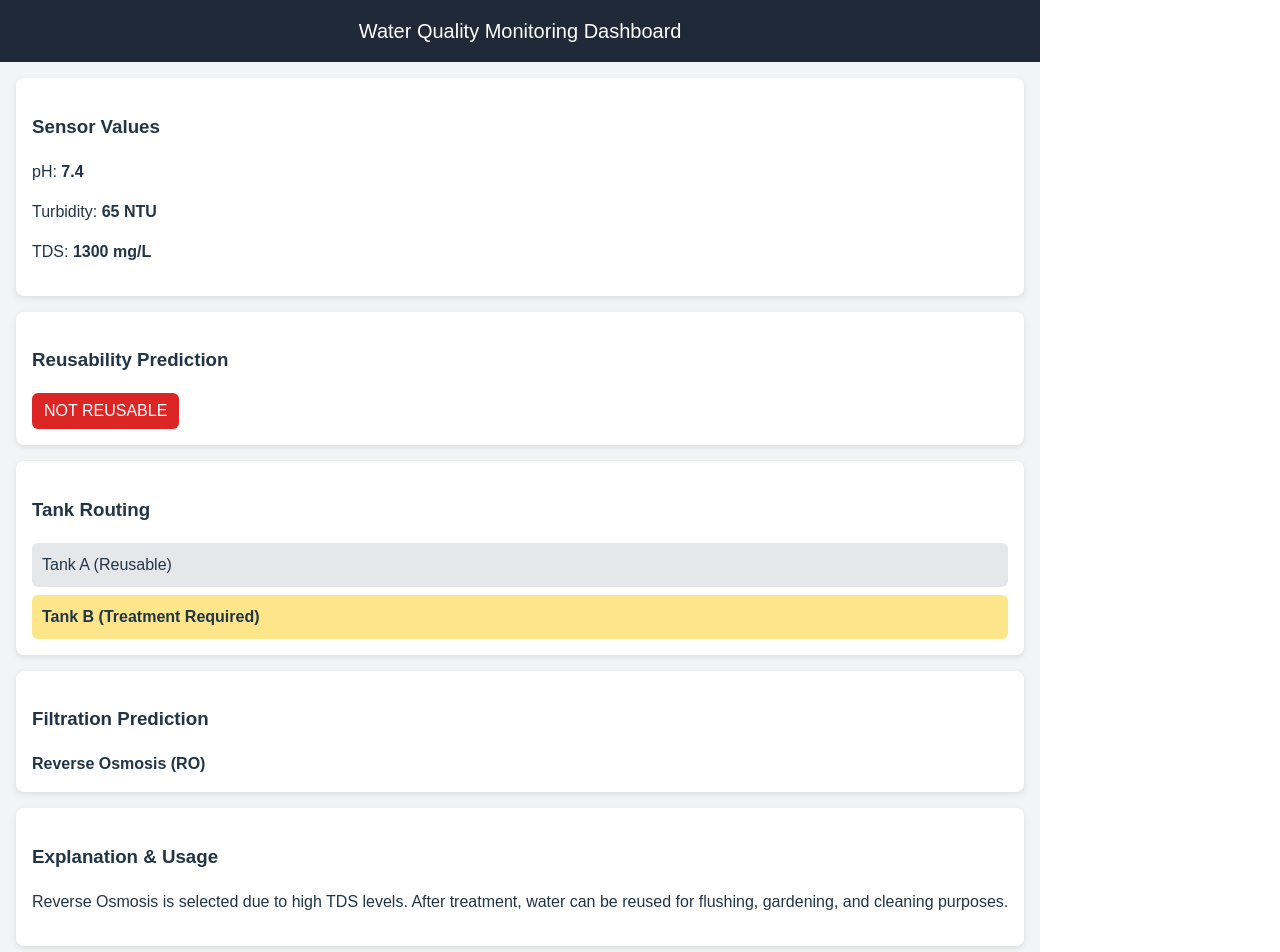
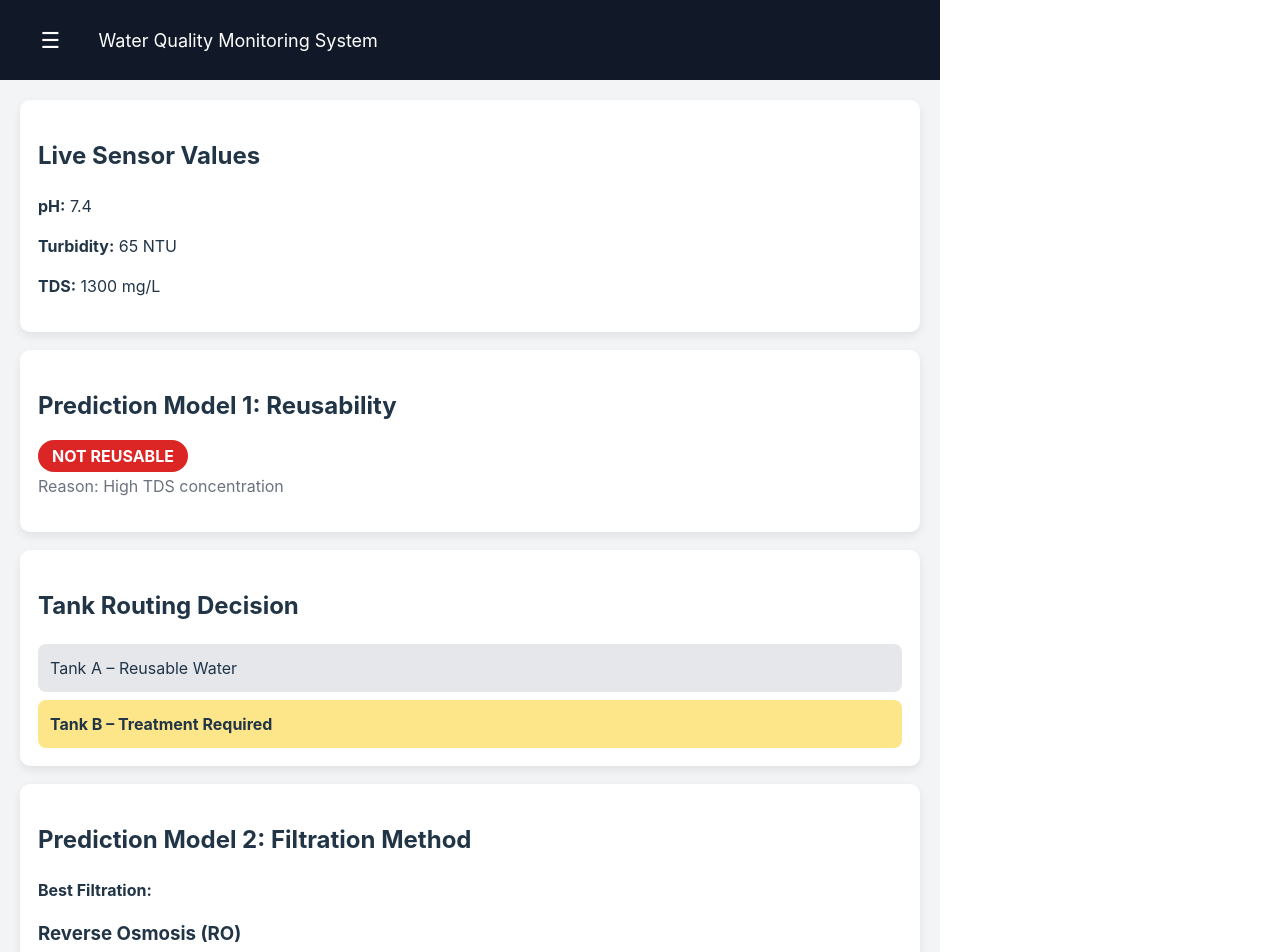
Before and after one commit to khushc2007/vite-react, a React (Vite) app: page / in a window 1280 px wide. Shown: the top 952 px of the page. Built offline with nearby package versions, Linux system fonts and the light colour scheme.

Commit message:
Refactor App component with sidebar and page state

```diff
--- a/src/App.tsx
+++ b/src/App.tsx
@@ -1,85 +1,275 @@
+import { useState } from "react";
+
+/* ======================= MAIN APP ======================= */
+
 function App() {
+  const [sidebarOpen, setSidebarOpen] = useState(false);
+  const [page, setPage] = useState<
+    "dashboard" | "research" | "paper" | "history"
+  >("dashboard");
+
+  function switchPage(p: typeof page) {
+    setPage(p);
+    setSidebarOpen(false);
+  }
+
   return (
-    <div style={{ fontFamily: "Arial", background: "#f3f4f6", minHeight: "100vh" }}>
+    <div style={pageStyle}>
+      {/* HEADER */}
+      <header style={headerStyle}>
+        <button style={menuButton} onClick={() => setSidebarOpen(true)}>☰</button>
+        <span>Water Quality Monitoring System</span>
+      </header>
 
-      <div style={{
-        background: "#1f2937",
-        color: "white",
-        padding: "16px",
-        fontSize: "20px",
-        textAlign: "center"
-      }}>
-        Water Quality Monitoring Dashboard
-      </div>
+      {/* LEFT PANEL */}
+      {sidebarOpen && (
+        <div style={sidebarStyle}>
+          <h3 style={{ marginTop: 0 }}>Navigation</h3>
+          <SidebarItem text="Live Dashboard" onClick={() => switchPage("dashboard")} />
+          <SidebarItem text="Research & Standards" onClick={() => switchPage("research")} />
+          <SidebarItem text="Research Paper" onClick={() => switchPage("paper")} />
+          <SidebarItem text="History" onClick={() => switchPage("history")} />
+          <button style={closeButton} onClick={() => setSidebarOpen(false)}>Close</button>
+        </div>
+      )}
 
-      <div style={{ padding: "16px" }}>
-
-        <div style={cardStyle}>
-          <h3>Sensor Values</h3>
-          <p>pH: <b>7.4</b></p>
-          <p>Turbidity: <b>65 NTU</b></p>
-          <p>TDS: <b>1300 mg/L</b></p>
-        </div>
-
-        <div style={cardStyle}>
-          <h3>Reusability Prediction</h3>
-          <span style={badgeRed}>NOT REUSABLE</span>
-        </div>
-
-        <div style={cardStyle}>
-          <h3>Tank Routing</h3>
-          <div style={tankInactive}>Tank A (Reusable)</div>
-          <div style={tankActive}>Tank B (Treatment Required)</div>
-        </div>
-
-        <div style={cardStyle}>
-          <h3>Filtration Prediction</h3>
-          <b>Reverse Osmosis (RO)</b>
-        </div>
-
-        <div style={cardStyle}>
-          <h3>Explanation & Usage</h3>
-          <p>
-            Reverse Osmosis is selected due to high TDS levels.
-            After treatment, water can be reused for flushing,
-            gardening, and cleaning purposes.
-          </p>
-        </div>
-
-      </div>
+      {/* MAIN CONTENT */}
+      <main style={contentStyle}>
+        {page === "dashboard" && <Dashboard />}
+        {page === "research" && <Research />}
+        {page === "paper" && <ResearchPaper />}
+        {page === "history" && <History />}
+      </main>
     </div>
   );
 }
 
+/* ======================= DASHBOARD ======================= */
+
+function Dashboard() {
+  return (
+    <>
+      <Card title="Live Sensor Values">
+        <Metric label="pH" value="7.4" />
+        <Metric label="Turbidity" value="65 NTU" />
+        <Metric label="TDS" value="1300 mg/L" />
+      </Card>
+
+      <Card title="Prediction Model 1: Reusability">
+        <Badge text="NOT REUSABLE" />
+        <p style={subText}>Reason: High TDS concentration</p>
+      </Card>
+
+      <Card title="Tank Routing Decision">
+        <div style={tankInactive}>Tank A – Reusable Water</div>
+        <div style={tankActive}>Tank B – Treatment Required</div>
+      </Card>
+
+      <Card title="Prediction Model 2: Filtration Method">
+        <p><b>Best Filtration:</b></p>
+        <h3>Reverse Osmosis (RO)</h3>
+      </Card>
+
+      <Card title="Explanation & Reuse Possibilities">
+        <p>
+          Reverse Osmosis is selected due to excessive TDS levels in the water.
+          This method efficiently removes dissolved salts and contaminants.
+        </p>
+        <p>The treated water can be reused for:</p>
+        <ul>
+          <li>Toilet flushing</li>
+          <li>Gardening & irrigation</li>
+          <li>Cleaning purposes</li>
+        </ul>
+      </Card>
+    </>
+  );
+}
+
+/* ======================= RESEARCH PAGE ======================= */
+
+function Research() {
+  return (
+    <Card title="Research & Standards">
+      <p><b>Parameters Used:</b> pH, Turbidity, TDS</p>
+      <p><b>Standards Referenced:</b></p>
+      <ul>
+        <li>WHO Water Quality Guidelines</li>
+        <li>IS 10500:2012 Drinking Water Standards</li>
+      </ul>
+      <p>
+        This project applies a two-stage prediction approach to assess
+        greywater reusability and determine optimal filtration techniques.
+      </p>
+    </Card>
+  );
+}
+
+/* ======================= RESEARCH PAPER ======================= */
+
+function ResearchPaper() {
+  return (
+    <Card title="Research Paper">
+      <p><b>Title:</b> Smart Greywater Quality Assessment and Reuse System</p>
+
+      <p><b>Abstract:</b><br />
+        This research focuses on monitoring greywater quality using
+        physicochemical parameters such as pH, turbidity, and total dissolved
+        solids (TDS). A two-stage prediction model is proposed for reusability
+        classification and filtration selection.
+      </p>
+
+      <p><b>Methodology:</b></p>
+      <ul>
+        <li>Sensor data acquisition</li>
+        <li>Prediction Model 1: Reusability classification</li>
+        <li>Tank-based routing</li>
+        <li>Prediction Model 2: Filtration method selection</li>
+      </ul>
+
+      <p><b>Conclusion:</b></p>
+      <p>
+        The proposed system ensures efficient water reuse while minimizing
+        treatment costs and environmental impact.
+      </p>
+
+      <p><b>References:</b></p>
+      <ul>
+        <li>WHO Guidelines for Drinking-water Quality</li>
+        <li>IS 10500:2012 Bureau of Indian Standards</li>
+        <li>Greywater Treatment Technologies – Review Paper</li>
+      </ul>
+    </Card>
+  );
+}
+
+/* ======================= HISTORY ======================= */
+
+function History() {
+  return (
+    <Card title="Historical Records">
+      <ul>
+        <li>10:00 — pH 7.2 | TDS 1200 | Filtration: RO</li>
+        <li>10:10 — pH 6.9 | TDS 900 | Filtration: Carbon</li>
+        <li>10:20 — pH 8.1 | TDS 1600 | Filtration: RO</li>
+      </ul>
+    </Card>
+  );
+}
+
+/* ======================= UI COMPONENTS ======================= */
+
+function Card({ title, children }: { title: string; children: any }) {
+  return (
+    <div style={cardStyle}>
+      <h2>{title}</h2>
+      {children}
+    </div>
+  );
+}
+
+function Metric({ label, value }: { label: string; value: string }) {
+  return <p><b>{label}:</b> {value}</p>;
+}
+
+function Badge({ text }: { text: string }) {
+  return <span style={badgeRed}>{text}</span>;
+}
+
+function SidebarItem({ text, onClick }: { text: string; onClick: () => void }) {
+  return <div style={sidebarItem} onClick={onClick}>{text}</div>;
+}
+
+/* ======================= STYLES ======================= */
+
+const pageStyle: React.CSSProperties = {
+  fontFamily: "Inter, Arial, sans-serif",
+  background: "#f3f4f6",
+  minHeight: "100vh"
+};
+
+const headerStyle: React.CSSProperties = {
+  background: "#111827",
+  color: "white",
+  padding: "14px",
+  display: "flex",
+  alignItems: "center",
+  gap: "12px",
+  fontSize: "18px"
+};
+
+const menuButton: React.CSSProperties = {
+  background: "transparent",
+  color: "white",
+  fontSize: "22px",
+  border: "none",
+  cursor: "pointer"
+};
+
+const sidebarStyle: React.CSSProperties = {
+  position: "fixed",
+  top: 0,
+  left: 0,
+  width: "260px",
+  height: "100%",
+  background: "#1f2937",
+  color: "white",
+  padding: "16px",
+  zIndex: 10
+};
+
+const sidebarItem: React.CSSProperties = {
+  padding: "10px",
+  cursor: "pointer",
+  borderBottom: "1px solid #374151"
+};
+
+const closeButton: React.CSSProperties = {
+  marginTop: "20px",
+  padding: "8px",
+  width: "100%"
+};
+
+const contentStyle: React.CSSProperties = {
+  padding: "20px",
+  maxWidth: "900px",
+  margin: "0 auto"
+};
+
 const cardStyle: React.CSSProperties = {
   background: "white",
-  padding: "16px",
-  marginBottom: "16px",
-  borderRadius: "8px",
-  boxShadow: "0 2px 6px rgba(0,0,0,0.1)"
+  padding: "18px",
+  marginBottom: "18px",
+  borderRadius: "10px",
+  boxShadow: "0 4px 10px rgba(0,0,0,0.08)"
 };
 
 const badgeRed: React.CSSProperties = {
   background: "#dc2626",
   color: "white",
-  padding: "6px 12px",
-  borderRadius: "6px",
-  display: "inline-block"
+  padding: "6px 14px",
+  borderRadius: "999px",
+  fontWeight: "bold"
 };
 
 const tankActive: React.CSSProperties = {
   background: "#fde68a",
-  padding: "10px",
+  padding: "12px",
   marginTop: "8px",
-  borderRadius: "6px",
+  borderRadius: "8px",
   fontWeight: "bold"
 };
 
 const tankInactive: React.CSSProperties = {
   background: "#e5e7eb",
-  padding: "10px",
+  padding: "12px",
   marginTop: "8px",
-  borderRadius: "6px"
+  borderRadius: "8px"
+};
+
+const subText: React.CSSProperties = {
+  marginTop: "6px",
+  color: "#6b7280"
 };
 
 export default App;
```
